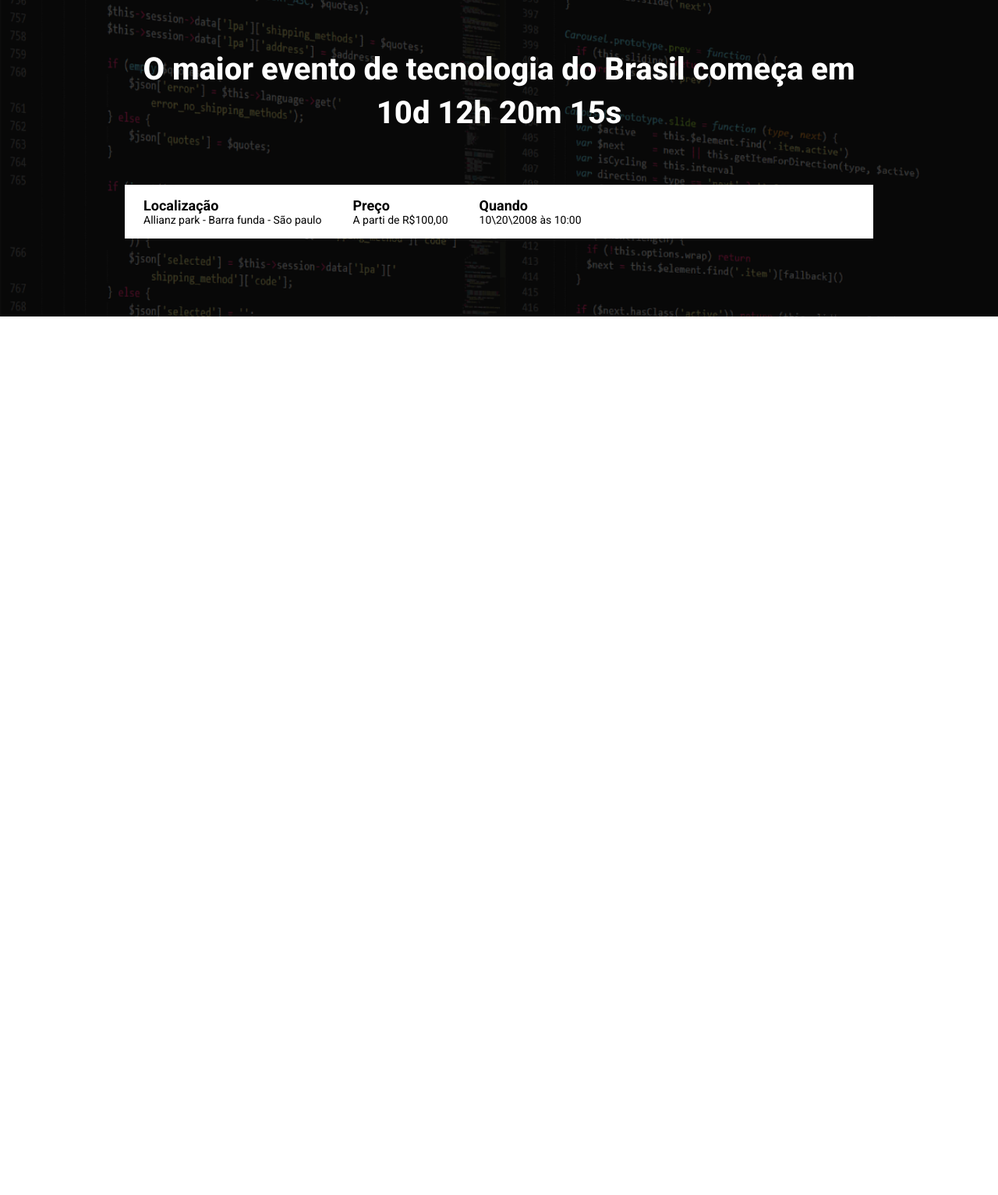
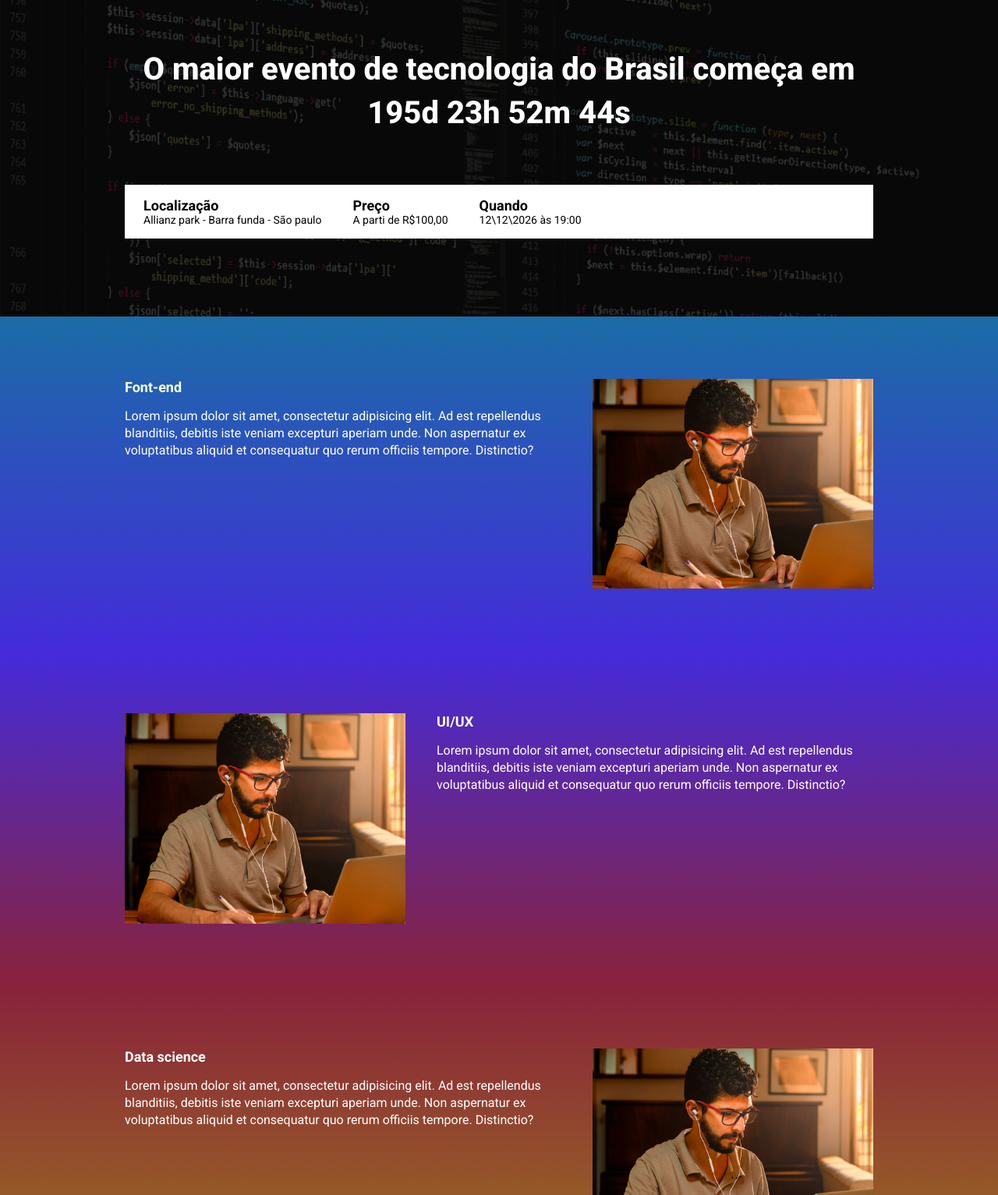
Before and after one commit to vitin110908/ebac_tech_talks, a website built with Parcel: page src/index.html in a window 1280 px wide. Shown: the part 147-1680 px from the top of the page at 78% size. Before the commit the page ends 800 px from the top, so only its background shows below. Built offline with nearby package versions, Linux system fonts and the light colour scheme.

Commit message:
criando a contagem regressiva

```diff
--- a/package.json
+++ b/package.json
@@ -4,6 +4,7 @@
   "description": "",
   "scripts": {
     "dev": "parcel src/index.html src/styles/main.scss src/scripts/main.js",
+    "build" : "parcel build src/index.html",
     "test": "echo \"Error: no test specified\" && exit 1"
   },
   "keywords": [],
--- a/src/index.html
+++ b/src/index.html
@@ -7,14 +7,16 @@
     <link rel="preconnect" href="https://fonts.googleapis.com">
     <link rel="preconnect" href="https://fonts.gstatic.com" crossorigin>
     <link href="https://fonts.googleapis.com/css2?family=Pacifico&family=Roboto:ital,wght@0,100..900;1,100..900&display=swap" rel="stylesheet">
+
     <link rel="stylesheet" href="styles/main.scss">
+    <link rel="stylesheet" href="https://unpkg.com/aos@next/dist/aos.css" />
 </head>
     <body>
     <header class="hero">
         <div class="container">
             <img class="hero__logo" src="./images/ebac_logo.svg" alt="ebac">
             <p class="hero__text">
-                O maior evento de tecnologia do Brasil começa em 10d 12h 20m 15s
+                O maior evento de tecnologia do Brasil começa em <span id="contador"></span>
             </p>
             <div class="infos-bar">
                 <ul class="infos-bar__infos">
@@ -28,12 +30,62 @@
                     </li>
                     <li class="infos-bar__infos__item">
                         <b>Quando</b>
-                        10\20\2008 às 10:00
+                        12\12\2026 às 19:00
                     </li>
                 </ul>
             </div>
         </div>
     </header>
+
+
+    <section class="event event--frontend" >
+        <div class="container" data-aos="fade-right">
+            <div class="event-details">
+                <h2 class="event__details__title">Font-end</h2>
+                <p class="event__details__description">
+                    Lorem ipsum dolor sit amet, consectetur adipisicing elit. Ad est repellendus blanditiis, debitis iste veniam excepturi aperiam unde. Non aspernatur ex voluptatibus aliquid et consequatur quo rerum officiis tempore. Distinctio?
+                </p>
+            </div>
+            <img class="event__image" src="./images/frontend.png" alt="Front-end">
+        </div>
+    </section>
+
+    <section class="event event--ux-ui event--image-left" >
+        <div class="container" data-aos="fade-left">
+            <div class="event-details">
+                <h2 class="event__details__title">UI/UX</h2>
+                <p class="event__details__description">
+                    Lorem ipsum dolor sit amet, consectetur adipisicing elit. Ad est repellendus blanditiis, debitis iste veniam excepturi aperiam unde. Non aspernatur ex voluptatibus aliquid et consequatur quo rerum officiis tempore. Distinctio?
+                </p>
+            </div>
+            <img class="event__image" src="./images/frontend.png" alt="Front-end">
+        </div>
+    </section>
+
+    <section class="event event--data-science">
+        <div class="container" data-aos="fade-right">
+            <div class="event-details">
+                <h2 class="event__details__title">Data science</h2>
+                <p class="event__details__description">
+                    Lorem ipsum dolor sit amet, consectetur adipisicing elit. Ad est repellendus blanditiis, debitis iste veniam excepturi aperiam unde. Non aspernatur ex voluptatibus aliquid et consequatur quo rerum officiis tempore. Distinctio?
+                </p>
+            </div>
+            <img class="event__image" src="./images/frontend.png" alt="Front-end">
+        </div>
+    </section>
+
+    <section class="event event--backend event--image-left">
+        <div class="container" data-aos="fade-left">
+            <div class="event-details">
+                <h2 class="event__details__title">Back-end</h2>
+                <p class="event__details__description">
+                    Lorem ipsum dolor sit amet, consectetur adipisicing elit. Ad est repellendus blanditiis, debitis iste veniam excepturi aperiam unde. Non aspernatur ex voluptatibus aliquid et consequatur quo rerum officiis tempore. Distinctio?
+                </p>
+            </div>
+            <img class="event__image" src="./images/frontend.png" alt="Front-end">
+        </div>
+    </section>
+    <script src="https://unpkg.com/aos@next/dist/aos.js"></script>
     <script src="./scripts/main.js"></script>
 </body>
 </html>
--- a/src/scripts/main.js
+++ b/src/scripts/main.js
@@ -1 +1,33 @@
-console.log("olá mundo");
+    AOS.init();
+
+    const dataDoEnvento = new Date("Dec 1, 2026 19:00:00")
+    const timeStampDoEnvento = dataDoEnvento.getTime();
+
+    const contaAsHoras = setInterval(function()  {
+        const agora = new Date();
+        const timeStampAtual = agora.getTime();
+
+        const distanciaAteOEvento = timeStampDoEnvento - timeStampAtual;
+
+        const diaMs = 1000 * 60 * 60 * 24;
+        const horaEms = 1000 * 60 * 60;
+        const Minutos = 1000 * 60 ;
+
+        const diasAteOEvento =  Math.floor(distanciaAteOEvento / diaMs );
+        const horaAteOEvento = Math.floor((distanciaAteOEvento % diaMs) / horaEms);
+        const MinutosAteOEvento = Math.floor((distanciaAteOEvento % horaEms) / Minutos);
+        const seguntosAteOEvento = Math.floor ((distanciaAteOEvento % Minutos) / 1000)
+
+        console.log(diasAteOEvento);
+        console.log(horaAteOEvento);
+        console.log(MinutosAteOEvento);
+        console.log(seguntosAteOEvento)
+
+
+        document.getElementById ('contador').innerHTML = `${diasAteOEvento}d ${horaAteOEvento}h ${MinutosAteOEvento}m ${seguntosAteOEvento}s `;
+
+        if (distanciaAteOEvento < 0) {
+            clearInterval(contaAsHoras);
+            document.getElementById('contador').innerHTML = "Evento expirado";
+        }
+    }, 1000);
--- /dev/null
+++ b/src/styles/_event.scss
@@ -0,0 +1,68 @@
+@use './variaveis';
+
+.event{
+    padding: 80px 0;
+
+    &--frontend{
+        background-image: linear-gradient(variaveis.$blue1, variaveis.$blue2);
+    }
+
+
+    &--ux-ui{
+        background-image: linear-gradient(variaveis.$blue2, variaveis.$pink);
+    }
+
+
+    &--data-science{
+        background-image: linear-gradient(variaveis.$pink, variaveis.$yellow);
+    }
+
+
+    &--backend{
+        background-image: linear-gradient(variaveis.$yellow, variaveis.$pink);
+    }
+
+    &--image-left{
+        .container{
+            flex-direction: row-reverse;
+        }
+    }
+    .container{
+        display: flex;
+        gap: 40px;
+    }
+
+    &__image{
+        max-width: 360px;
+    }
+
+    &__details {
+        &__title {
+            font-size: 18px;
+            font-weight: bold;
+            margin-bottom: 16px;
+        }
+
+        &__description {
+            font-size: 16px;
+            line-height: 22px;
+        }
+    }
+
+    @media (max-width: 640px) {
+        .container{
+            display: block;
+        }
+
+        &__image{
+            margin-top: 16px;
+            width: 100%;
+        }
+
+        &__details {
+            margin-right: 0;
+            margin-bottom: 16px;
+        }
+
+    }
+}
--- a/src/styles/_hero.scss
+++ b/src/styles/_hero.scss
@@ -1,3 +1,6 @@
+@use './variaveis';
+
+
 .hero{
     padding: 64px;
     padding-bottom: 100px;
@@ -16,7 +19,7 @@
         left:0;
         width: 100%;
         height:100% ;
-        background-color: #000;
+        background-color: variaveis.$secondaryTextColor;
         content: '';
         opacity: 0.7;
     }
--- /dev/null
+++ b/src/styles/_variaveis.scss
@@ -0,0 +1,7 @@
+$blue1: #1b6ca7;
+$blue2:#442BDB;
+$textcolor:#FFF;
+$secondaryTextColor:#000;
+$pink:#89223b;
+$yellow:#9c791d;
+$colorButton:#4f2ac3;
--- a/src/styles/components/_buttons.scss
+++ b/src/styles/components/_buttons.scss
@@ -1,3 +1,5 @@
+@use '../variaveis';
+
 .button {
     padding: 12px;
     font-size: 18px;
@@ -8,7 +10,7 @@
 
     &--primary {
         color: #fff;
-        background-color: #4f2ac3;
+        background-color: variaveis.$colorButton;
     }
 
     @media (max-width: 640px) {
@@ -19,6 +21,5 @@
     @media (max-width: 1024px) {
         display: flex;
         align-items:center;
-
     }
 }
--- a/src/styles/components/_infos_bar.scss
+++ b/src/styles/components/_infos_bar.scss
@@ -1,7 +1,9 @@
+
+@use '../variaveis';
 
 .infos-bar {
     padding: 16px 24px;
-    background-color: #fff;
+    background-color: variaveis.$textcolor;
     display: flex;
     justify-content: space-between;
 
@@ -12,12 +14,12 @@
 
         &__item {
             font-size: 14px;
-            color: #000;
+            color: variaveis.$secondaryTextColor;
 
             b{
                 font-size: 18px;
                 display: block;
-                color: #000;
+                color: variaveis.$secondaryTextColor;
             }
         }
     }
--- a/src/styles/main.scss
+++ b/src/styles/main.scss
@@ -1,6 +1,8 @@
 @use 'hero';
 @use 'components/infos_bar';
 @use 'components/buttons';
+@use 'event';
+@use './variaveis';
 
 
 
@@ -9,7 +11,7 @@
     padding: 0;
     box-sizing: border-box;
     font-family: Roboto, sans-serif;
-    color: #fff;
+    color: variaveis.$textcolor;
     list-style: none;
 }
 
```
